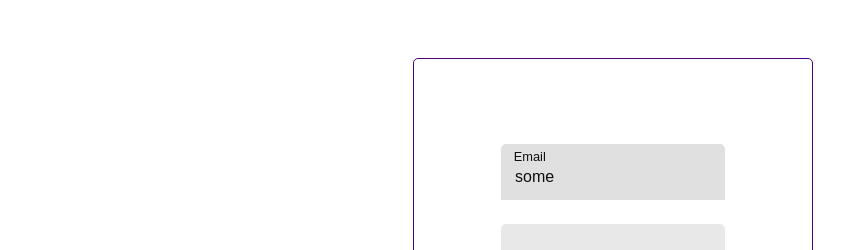
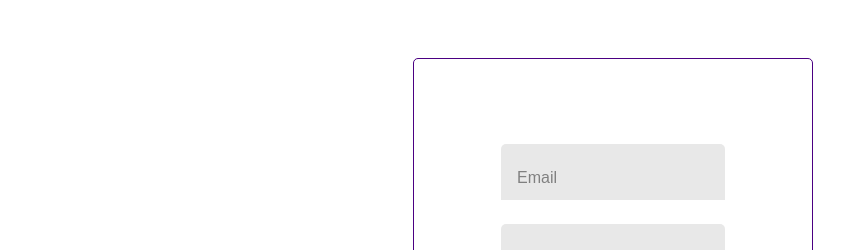
Before and after one commit to ThereseRingPersen/forms, a React (Create React App) app: page / in a window 1280 px wide. Shown: the top 250 px of the page, without its empty margins (27-871 px from the left). Built offline with nearby package versions, Linux system fonts and the light colour scheme.

Commit message:
refactor

```diff
--- a/src/components/Form/LoginForm/LoginForm.tsx
+++ b/src/components/Form/LoginForm/LoginForm.tsx
@@ -11,7 +11,7 @@ type LoginUser = {
 };
 
 const LoginForm = () => {
-    const emailHook = useInput<string>('some', {
+    const emailHook = useInput<string>('', {
         validations: [emailFormatValidation],
     });
     const passwordHook = useInput<string>('', {
@@ -21,8 +21,28 @@ const LoginForm = () => {
 
     return (
         <CenteredLayout>
-            <TextField id={'email'} type={'email'} label={'Email'} inputHook={emailHook} />
-            <TextField id={'password'} type={'password'} label={'Password'} inputHook={passwordHook} />
+            <TextField
+                type={'email'}
+                id={'email'}
+                label={'Email'}
+                errorMessage={emailHook.errors[0] ? emailHook.errors[0] : null}
+                isActive={emailHook.isActive}
+                onChange={emailHook.onChange}
+                onBlur={emailHook.onBlur}
+                onFocus={emailHook.onFocus}
+                value={emailHook.value}
+            />
+            <TextField
+                type={'password'}
+                id={'password'}
+                label={'Password'}
+                errorMessage={passwordHook.errors[0] ? passwordHook.errors[0] : null}
+                isActive={passwordHook.isActive}
+                onChange={passwordHook.onChange}
+                onBlur={passwordHook.onBlur}
+                onFocus={passwordHook.onFocus}
+                value={passwordHook.value}
+            />
             <Button type="submit" disabled={!form.isValid} onClick={form.submit}>
                 Login
             </Button>
--- a/src/components/Form/formHook.ts
+++ b/src/components/Form/formHook.ts
@@ -1,5 +1,5 @@
 import { useState, useCallback, useEffect } from 'react';
-import { FormValues, FormErrors, FormProps, InputHook } from './types';
+import { FormValues, FormErrors, FormProps } from './types';
 import { isEqual } from 'lodash';
 
 export const useForm = (inputs: FormProps = {}) => {
@@ -49,14 +49,14 @@ export const useForm = (inputs: FormProps = {}) => {
                 return inputs[input];
             })
             .forEach((input) => input.reset());
-    }, []);
+    }, [inputs]);
     const clear = useCallback(() => {
         Object.keys(inputs)
             .map((input) => {
                 return inputs[input];
             })
             .forEach((input) => input.clear());
-    }, []);
+    }, [inputs]);
     return {
         values,
         errors,
--- a/src/components/Form/inputHook.ts
+++ b/src/components/Form/inputHook.ts
@@ -1,5 +1,5 @@
 import { useState, useCallback, useEffect } from 'react';
-import { UseInputOptions, InputHook, InputTypes } from './types';
+import { UseInputOptions, InputHook } from './types';
 
 // TODO get rid of any
 export function useInput<T>(initial: T, { validations = [] }: UseInputOptions): InputHook<T> {
@@ -8,40 +8,27 @@ export function useInput<T>(initial: T, { validations = [] }: UseInputOptions):
     const [touched, setTouched] = useState<boolean>(false);
     const [isActive, setIsActive] = useState<boolean>(false);
     const [isValidating, setIsValidating] = useState(false);
+
     useEffect(() => {
+        const isActivated = () => {
+            if (typeof value === 'string') {
+                setIsActive(value.length > 0);
+            } else if (typeof value === 'boolean') {
+                setIsActive(value);
+            }
+        };
         isActivated();
-    }, [value]);
+    }, [touched, value]);
 
     const isValid = errors.length === 0;
 
-    async function validate(): Promise<void> {
-        setIsValidating(true);
-        let newErrors: string[] = [];
-        await Promise.all(
-            validations.map(async (validation) => {
-                const result = await validation(value);
-                if (result) {
-                    newErrors.push(result);
-                }
-            }),
-        );
-        setErrors(newErrors);
-        setIsValidating(false);
-    }
-    const isActivated = () => {
-        if (typeof value === 'string') {
-            setIsActive(value.length > 0);
-        } else if (typeof value === 'boolean') {
-            setIsActive(value);
-        }
-    };
     // TODO
     function submit() {}
     const clear = useCallback(() => {
         if (typeof initial === 'string') {
             setValue('' as any); // TODO Get rid of any
         }
-    }, []);
+    }, [initial]);
     const onChange = useCallback((e: any) => {
         if (e.target.type === 'checkbox') {
             setValue(e.target.checked);
@@ -51,12 +38,26 @@ export function useInput<T>(initial: T, { validations = [] }: UseInputOptions):
     }, []);
     const reset = useCallback(() => {
         setValue(initial);
-    }, []);
+    }, [initial]);
 
     const onBlur = useCallback(() => {
         setTouched(true);
+        async function validate(): Promise<void> {
+            setIsValidating(true);
+            let newErrors: string[] = [];
+            await Promise.all(
+                validations.map(async (validation) => {
+                    const result = await validation(value);
+                    if (result) {
+                        newErrors.push(result);
+                    }
+                }),
+            );
+            setErrors(newErrors);
+            setIsValidating(false);
+        }
         validate();
-    }, []);
+    }, [validations, value]);
     const onFocus = useCallback(() => {
         setErrors([]);
         setIsActive(true);
--- a/src/components/TextField/index.tsx
+++ b/src/components/TextField/index.tsx
@@ -1,27 +1,38 @@
 import React from 'react';
-import { InputGroup, FormGroup, Label, Input, ErrorText, HelperText } from './styles';
+import { InputGroup, FormGroup, Input, Label, ErrorText, HelperText } from './styles';
 import { TextFieldProps } from './types';
 
-const TextField = ({ id, type, inputHook, label, helperText }: TextFieldProps) => {
+const TextField = ({
+    id,
+    label,
+    helperText,
+    errorMessage,
+    isActive,
+    type,
+    onChange,
+    onBlur,
+    onFocus,
+    value,
+}: TextFieldProps) => {
     return (
         <FormGroup>
             <InputGroup>
                 <Input
                     id={id}
                     type={type}
-                    isActive={inputHook.isActive}
-                    hasError={inputHook.errors.length > 0}
-                    onChange={inputHook.onChange}
-                    onBlur={inputHook.onBlur}
-                    onFocus={inputHook.onFocus}
-                    value={inputHook.value}
+                    isActive={isActive}
+                    hasError={errorMessage !== null}
+                    onChange={onChange}
+                    onBlur={onBlur}
+                    onFocus={onFocus}
+                    value={value}
                 />
-                <Label htmlFor={id} isActive={inputHook.isActive} hasError={inputHook.errors.length > 0}>
+                <Label htmlFor={id} isActive={isActive} hasError={errorMessage !== null}>
                     {label}
                 </Label>
             </InputGroup>
-            {helperText && inputHook.errors.length === 0 && <HelperText>{helperText} </HelperText>}
-            {inputHook.errors.length > 0 && <ErrorText>{inputHook.errors[0]}</ErrorText>}
+            {helperText && errorMessage !== null && <HelperText>{helperText} </HelperText>}
+            {errorMessage !== null && <ErrorText>{errorMessage}</ErrorText>}
         </FormGroup>
     );
 };
```
Also changed, not shown: src/components/TextField/types.ts (+9 -4 lines).
